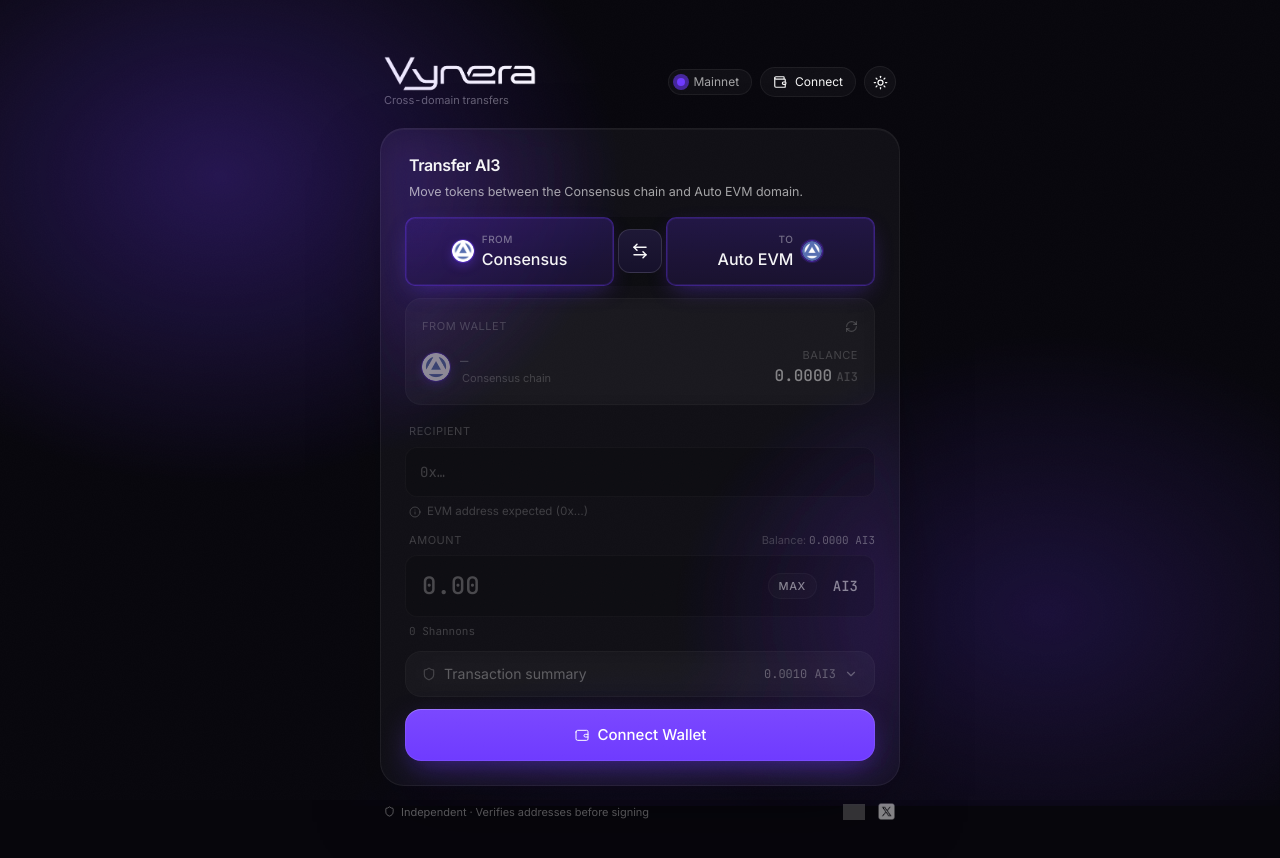
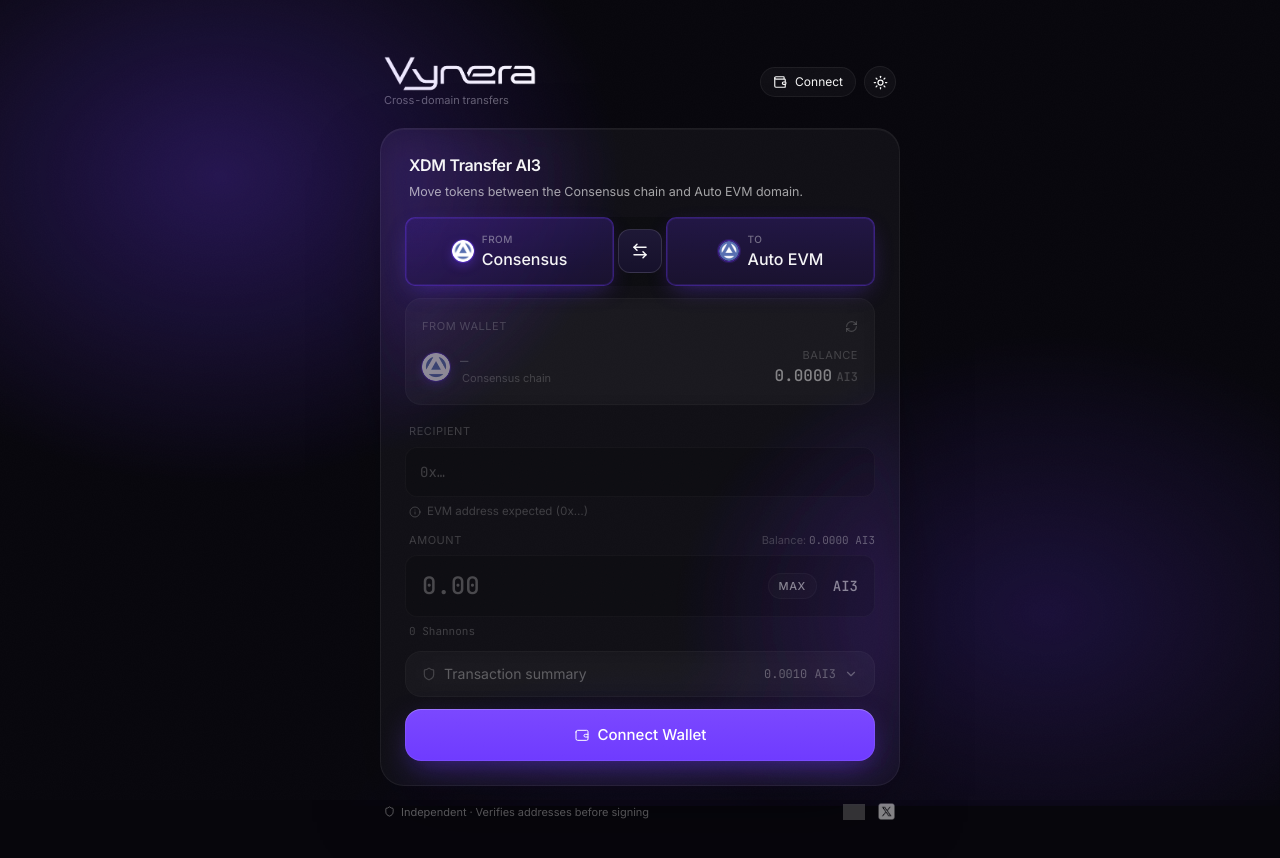
Before and after one commit to vyneraxyz/vynera, a Next.js app: page / in a window 1280 px wide. Shown: the top 858 px of the page. Built offline with nearby package versions, Linux system fonts and the light colour scheme; grey boxes are pictures that could not be loaded.

Commit message:
Refactor wallet and transaction handling to remove Testnet references; update network handling to default to Mainnet

```diff
--- a/src/app/page.tsx
+++ b/src/app/page.tsx
@@ -25,7 +25,7 @@
 import { CHAINS, MIN_TRANSFER_SHANNONS, PLATFORM_FEE_BPS, TREASURY_SS58 } from "@/lib/constants";
 import { useTxStore } from "@/store/transactions";
 import { useWalletStore } from "@/store/wallet";
-import type { Direction, NetworkName, StoredTx } from "@/types";
+import type { Direction, StoredTx } from "@/types";
 
 type Overlay = "review" | "signing" | "status" | null;
 
@@ -38,10 +38,10 @@
 }
 
 function BridgeApp() {
-  const { connected, selectedAddress, balanceShannons, balanceLoading, network, theme, evmAddress, evmBalanceShannons, evmBalanceLoading } =
+  const { connected, selectedAddress, balanceShannons, balanceLoading, theme, evmAddress, evmBalanceShannons, evmBalanceLoading } =
     useWalletStore();
   const { fetchBalance, fetchEvmBalance, loadAccountsFromExtension, connectEvm } = useWalletActions();
-  const { setTheme, setNetwork } = useWalletStore();
+  const { setTheme } = useWalletStore();
   const { activeTx, history: txHistory, setActiveTx, updateActiveTxPhase } = useTxStore();
 
   const [direction, setDirection] = useState<Direction>("c2e");
@@ -131,7 +131,7 @@
   const handleConfirmReview = useCallback(async () => {
     if (!fromAddress || parsedAmount === null) return;
 
-    const chainConfig = CHAINS[network];
+    const chainConfig = CHAINS.Mainnet;
     const domainId = chainConfig.evm.domainId;
 
     const id = `${Date.now()}-${Math.random().toString(36).slice(2)}`;
@@ -142,7 +142,7 @@
       fromAddress,
       toAddress: recipient,
       amount: parsedAmount.toString(),
-      network,
+      network: "Mainnet",
       phase: "signing",
       createdAt: Date.now(),
     });
@@ -193,7 +193,6 @@
     parsedAmount,
     direction,
     recipient,
-    network,
     setActiveTx,
     updateActiveTxPhase,
   ]);
@@ -233,12 +232,6 @@
           </div>
 
           <div className="flex items-center gap-2">
-            <NetworkPill
-              network={network}
-              onToggle={() =>
-                setNetwork(network === "Mainnet" ? "Testnet" : "Mainnet")
-              }
-            />
             <WalletConnect />
             <button
               type="button"
@@ -258,7 +251,7 @@
           <div className="surface rounded-3xl p-5 sm:p-6">
             <div className="mb-1.5 px-1">
               <h1 className="text-c1 text-base font-semibold tracking-tight">
-                Transfer AI3
+                XDM Transfer AI3
               </h1>
             </div>
             <p className="text-c2 text-[12.5px] mb-4 px-1 leading-snug">
@@ -463,8 +456,8 @@
 function TxHistoryItem({ tx }: { tx: StoredTx }) {
   const explorerUrl = tx.hash
     ? tx.direction === "c2e"
-      ? `${CHAINS[tx.network].consensus.explorerBase}/tx/${tx.hash}`
-      : `${CHAINS[tx.network].evm.explorerBase}/tx/${tx.hash}`
+      ? `${CHAINS.Mainnet.consensus.explorerBase}/tx/${tx.hash}`
+      : `${CHAINS.Mainnet.evm.explorerBase}/tx/${tx.hash}`
     : null;
 
   const isError = tx.phase === "error";
@@ -510,42 +503,6 @@
   );
 }
 
-// ─────────────────────────────────────────────────────────────────────────────
-
-
-function NetworkPill({
-  network,
-  onToggle,
-}: {
-  network: NetworkName;
-  onToggle: () => void;
-}) {
-  return (
-    <button
-      type="button"
-      onClick={onToggle}
-      className="hairline-2 rounded-full pl-2 pr-3 py-1 flex items-center gap-2 text-xs btn-ghost"
-      aria-label={`Network: ${network}. Click to switch.`}
-    >
-      <span
-        className="relative flex items-center justify-center"
-        style={{ width: 8, height: 8 }}
-        aria-hidden="true"
-      >
-        <span
-          className="absolute inset-0 rounded-full"
-          style={{ background: "#6E3AFF" }}
-        />
-        <span
-          className="absolute -inset-1 rounded-full pulse-soft"
-          style={{ background: "#6E3AFF", opacity: 0.25 }}
-        />
-      </span>
-      <span className="text-c2">{network}</span>
-    </button>
-  );
-}
-
 function ArrowRightIcon() {
   return (
     <svg
--- a/src/components/bridge/DirectionToggle.tsx
+++ b/src/components/bridge/DirectionToggle.tsx
@@ -1,6 +1,6 @@
 "use client";
 
-import { motion } from "framer-motion";
+import { AnimatePresence, motion } from "framer-motion";
 import { ArrowLeftRight } from "lucide-react";
 import Image from "next/image";
 import type { Direction } from "@/types";
@@ -61,12 +61,23 @@
 
   return (
     <fieldset className="seg" aria-label="Bridge direction" style={{ border: "none", padding: 0, margin: 0 }}>
-      <div className="seg-pill active">
+      <div className="seg-pill active overflow-hidden">
+        <AnimatePresence mode="wait" initial={false}>
+          <motion.div
+            key={`left-${direction}`}
+            initial={{ opacity: 0 }}
+            animate={{ opacity: 1 }}
+            exit={{ opacity: 0 }}
+            transition={{ duration: 0.1 }}
+            className="flex items-center gap-2"
+          >
             <ChainBadge chain={left} size="sm" />
             <div className="flex flex-col items-start text-left">
               <span className="text-[10px] uppercase tracking-wider text-c3">From</span>
               <ChainLabel chain={left} />
             </div>
+          </motion.div>
+        </AnimatePresence>
       </div>
 
       <motion.button
@@ -81,12 +92,23 @@
         <ArrowLeftRight size={18} />
       </motion.button>
 
-      <div className="seg-pill active">
-        <div className="flex flex-col items-end text-right">
+      <div className="seg-pill active overflow-hidden">
+        <AnimatePresence mode="wait" initial={false}>
+          <motion.div
+            key={`right-${direction}`}
+            initial={{ opacity: 0 }}
+            animate={{ opacity: 1 }}
+            exit={{ opacity: 0 }}
+            transition={{ duration: 0.1 }}
+            className="flex items-center gap-2"
+          >
+            <ChainBadge chain={right} size="sm" />
+            <div className="flex flex-col items-start text-left">
               <span className="text-[10px] uppercase tracking-wider text-c3">To</span>
               <ChainLabel chain={right} />
             </div>
-        <ChainBadge chain={right} size="sm" />
+          </motion.div>
+        </AnimatePresence>
       </div>
     </fieldset>
   );
--- a/src/components/bridge/StatusTimeline.tsx
+++ b/src/components/bridge/StatusTimeline.tsx
@@ -15,7 +15,6 @@
 import { formatAI3 } from "@/lib/autonomys/amounts";
 import { CHAINS } from "@/lib/constants";
 import { useTxStore } from "@/store/transactions";
-import { useWalletStore } from "@/store/wallet";
 import type { TxPhase } from "@/types";
 import { RouteVisual } from "./ReviewDialog";
 
@@ -61,8 +60,6 @@
 
 export function StatusTimeline({ onClose, onSendAnother }: StatusTimelineProps) {
   const { activeTx, completeActiveTx } = useTxStore();
-  const network = useWalletStore((s) => s.network);
-
   // Move tx to history on close when terminal state reached
   const handleCloseDialog = useCallback(() => {
     const current = useTxStore.getState().activeTx;
@@ -91,10 +88,10 @@
   const explorerUrl = (() => {
     if (!tx.hash) return null;
     if (tx.direction === "c2e") {
-      return `${CHAINS[network].consensus.explorerBase}/tx/${tx.hash}`;
+      return `${CHAINS.Mainnet.consensus.explorerBase}/tx/${tx.hash}`;
     }
     // E2C uses the precompile — hash is an EVM tx hash
-    return `${CHAINS[network].evm.explorerBase}/tx/${tx.hash}`;
+    return `${CHAINS.Mainnet.evm.explorerBase}/tx/${tx.hash}`;
   })();
 
   const fromChain = tx.direction === "c2e" ? "consensus" : "evm";
--- a/src/lib/autonomys/xdm.ts
+++ b/src/lib/autonomys/xdm.ts
@@ -41,7 +41,7 @@
   /** Amount in Shannons as BigInt */
   amountShannons: bigint;
   domainId: number;
-  /** EVM chain ID for the Auto EVM domain (870 = Mainnet, 490000 = Testnet) */
+  /** EVM chain ID for the Auto EVM domain (870 = Mainnet) */
   evmChainId?: number;
   /** Platform fee in basis points (100 = 1%). Only applied for c2e via batchAll. */
   platformFeeBps?: number;
@@ -189,13 +189,12 @@
     await eth.request({ method: "wallet_switchEthereumChain", params: [{ chainId: hex }] });
   } catch (err: unknown) {
     if ((err as { code?: number }).code === 4902) {
-      const isMainnet = chainId === 870;
       await eth.request({
         method: "wallet_addEthereumChain",
         params: [{
           chainId: hex,
-          chainName: isMainnet ? "Autonomys Auto EVM" : "Autonomys Auto EVM Taurus",
-          rpcUrls: [isMainnet ? "https://auto-evm.mainnet.autonomys.xyz/" : "https://auto-evm.taurus.autonomys.xyz/"],
+          chainName: "Autonomys Auto EVM",
+          rpcUrls: ["https://auto-evm.mainnet.autonomys.xyz/"],
           nativeCurrency: { name: "AI3", symbol: "AI3", decimals: 18 },
         }],
       });
--- a/src/lib/constants.ts
+++ b/src/lib/constants.ts
@@ -45,25 +45,6 @@
       explorerBase: "https://explorer.auto-evm.mainnet.autonomys.xyz",
     },
   },
-  Testnet: {
-    consensus: {
-      rpc: "wss://rpc.taurus.autonomys.xyz/ws",
-      networkId: "taurus",
-      ss58Prefix: 6094,
-      decimals: 18,
-      explorerBase: "https://autonomys-taurus.subscan.io",
-    },
-    evm: {
-      rpc: "wss://auto-evm.taurus.autonomys.xyz/ws",
-      /** HTTP JSON-RPC endpoint for direct eth_getBalance queries */
-      httpRpc: "https://auto-evm.taurus.autonomys.xyz/",
-      networkId: "taurus",
-      domainId: 0,
-      chainId: 490000,
-      decimals: 18,
-      explorerBase: "https://explorer.auto-evm.taurus.autonomys.xyz",
-    },
-  },
 } as const;
 
 export const NETWORK_FEE_AI3 = 0.001;
--- a/src/store/wallet.ts
+++ b/src/store/wallet.ts
@@ -2,13 +2,11 @@
 
 import { create } from "zustand";
 import type { WalletAccount } from "@/types";
-import type { NetworkName } from "@/types";
 
 interface WalletState {
   connected: boolean;
   accounts: WalletAccount[];
   selectedAddress: string | null;
-  network: NetworkName;
   theme: "dark" | "light";
   /** Balance in Shannons */
   balanceShannons: bigint;
@@ -24,7 +22,6 @@
   setConnected: (v: boolean) => void;
   setAccounts: (accounts: WalletAccount[]) => void;
   selectAddress: (address: string) => void;
-  setNetwork: (n: NetworkName) => void;
   setTheme: (t: "dark" | "light") => void;
   setBalance: (shannons: bigint) => void;
   setBalanceLoading: (v: boolean) => void;
@@ -42,7 +39,6 @@
   connected: false,
   accounts: [],
   selectedAddress: null,
-  network: "Mainnet",
   theme: "dark",
   balanceShannons: 0n,
   balanceLoading: false,
@@ -56,7 +52,6 @@
   setConnected: (v) => set({ connected: v }),
   setAccounts: (accounts) => set({ accounts }),
   selectAddress: (address) => set({ selectedAddress: address }),
-  setNetwork: (network) => set({ network }),
   setTheme: (theme) => {
     set({ theme });
     if (typeof document !== "undefined") {
--- a/src/types/index.ts
+++ b/src/types/index.ts
@@ -1,5 +1,5 @@
 export type Direction = "c2e" | "e2c";
-export type NetworkName = "Mainnet" | "Testnet";
+export type NetworkName = "Mainnet";
 export type Chain = "consensus" | "evm";
 
 export type TxPhase =
```
Also changed, not shown: src/components/bridge/SenderBlock.tsx (+17 -6 lines), src/components/wallet/useWalletActions.ts (+33 -20 lines). Lines whose indentation alone changed are shown as unchanged.
